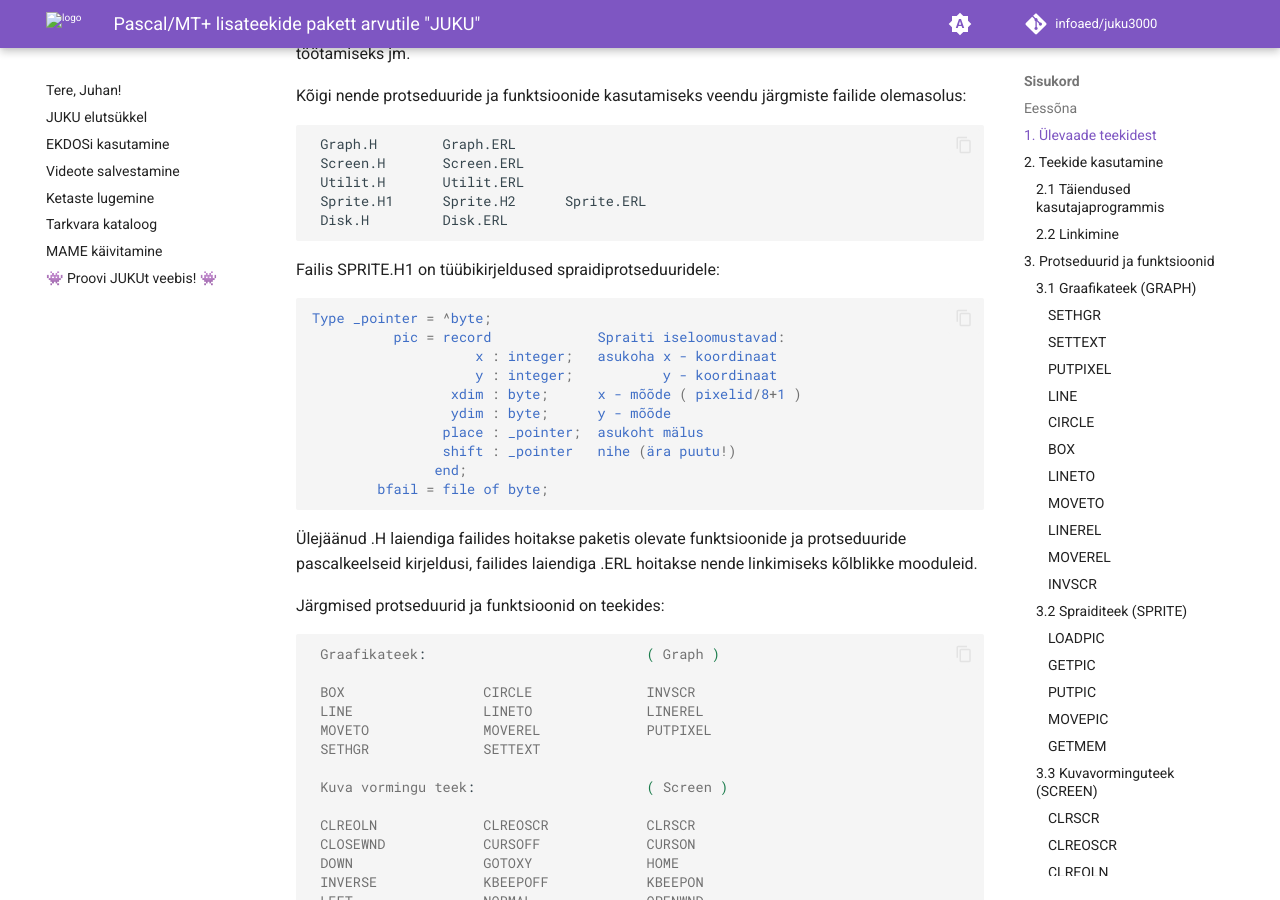
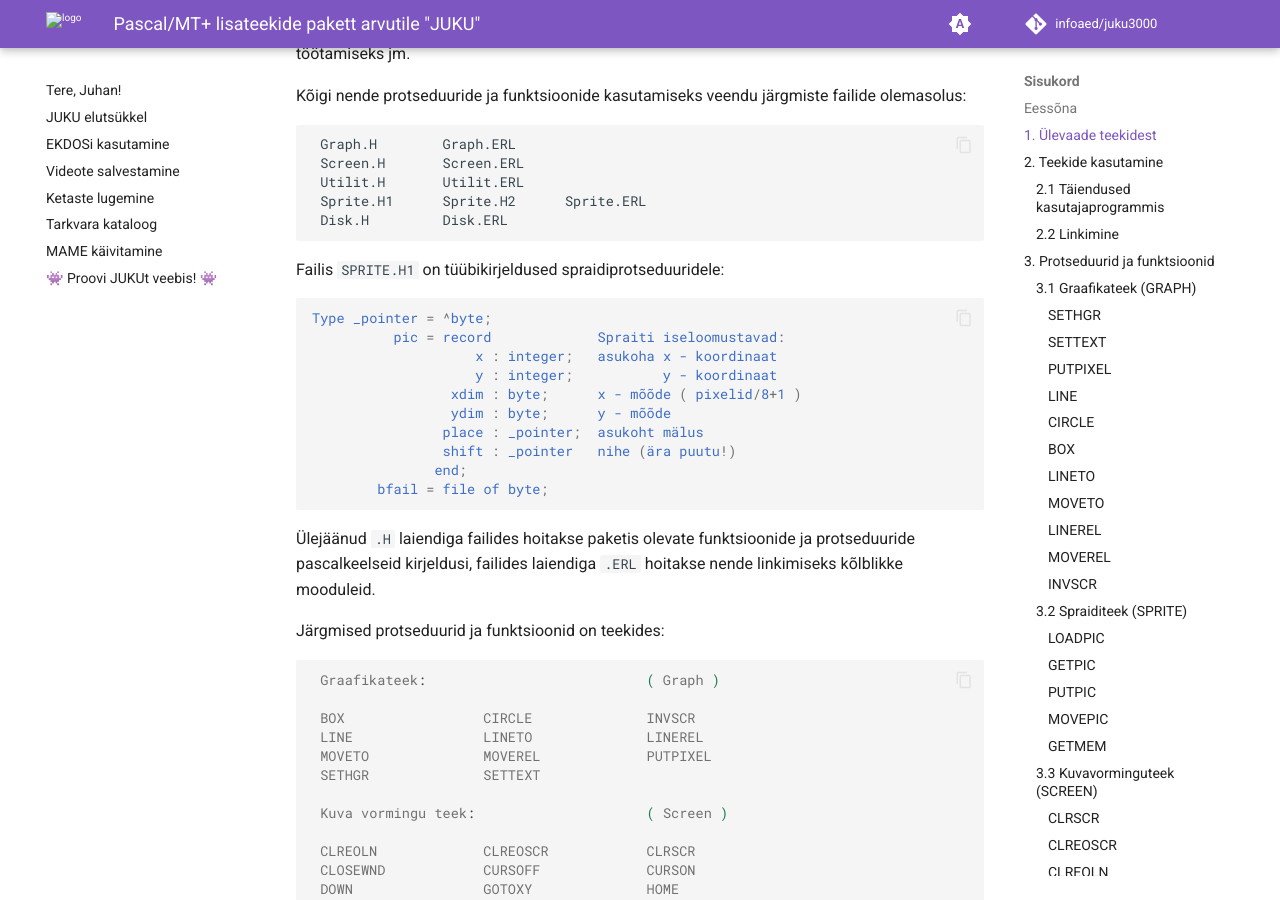
Before and after one commit to infoaed/juku3000, an MkDocs documentation site: the page built from docs/pascal/lisateek.md, in a window 1280 px wide and 900 px high, scrolled down 892 px. Built offline with MkDocs 1.6.1 and Material for MkDocs 9.7.7, drawn with Linux system fonts in a browser that asks for light colours; comment, search, counter and statistics services are not loaded.

Commit message:
Nipet-näpet

````diff
--- a/docs/pascal/lisateek.md
+++ b/docs/pascal/lisateek.md
@@ -53,7 +53,7 @@ veendu järgmiste failide olemasolus:
      Sprite.H1      Sprite.H2      Sprite.ERL
      Disk.H         Disk.ERL
 
-Failis SPRITE.H1 on tüübikirjeldused  spraidiprotseduuridele:
+Failis `SPRITE.H1` on tüübikirjeldused  spraidiprotseduuridele:
 
 ```
 Type _pointer = ^byte;
@@ -68,9 +68,9 @@ Type _pointer = ^byte;
         bfail = file of byte;
 ```
 
-Ülejäänud .H laiendiga failides hoitakse paketis olevate
+Ülejäänud `.H` laiendiga failides hoitakse paketis olevate
 funktsioonide ja protseduuride pascalkeelseid kirjeldusi,
-failides laiendiga .ERL hoitakse nende linkimiseks kõlblikke
+failides laiendiga `.ERL` hoitakse nende linkimiseks kõlblikke
 mooduleid.
 
 
````
Also changed, not shown: 1 other file.
